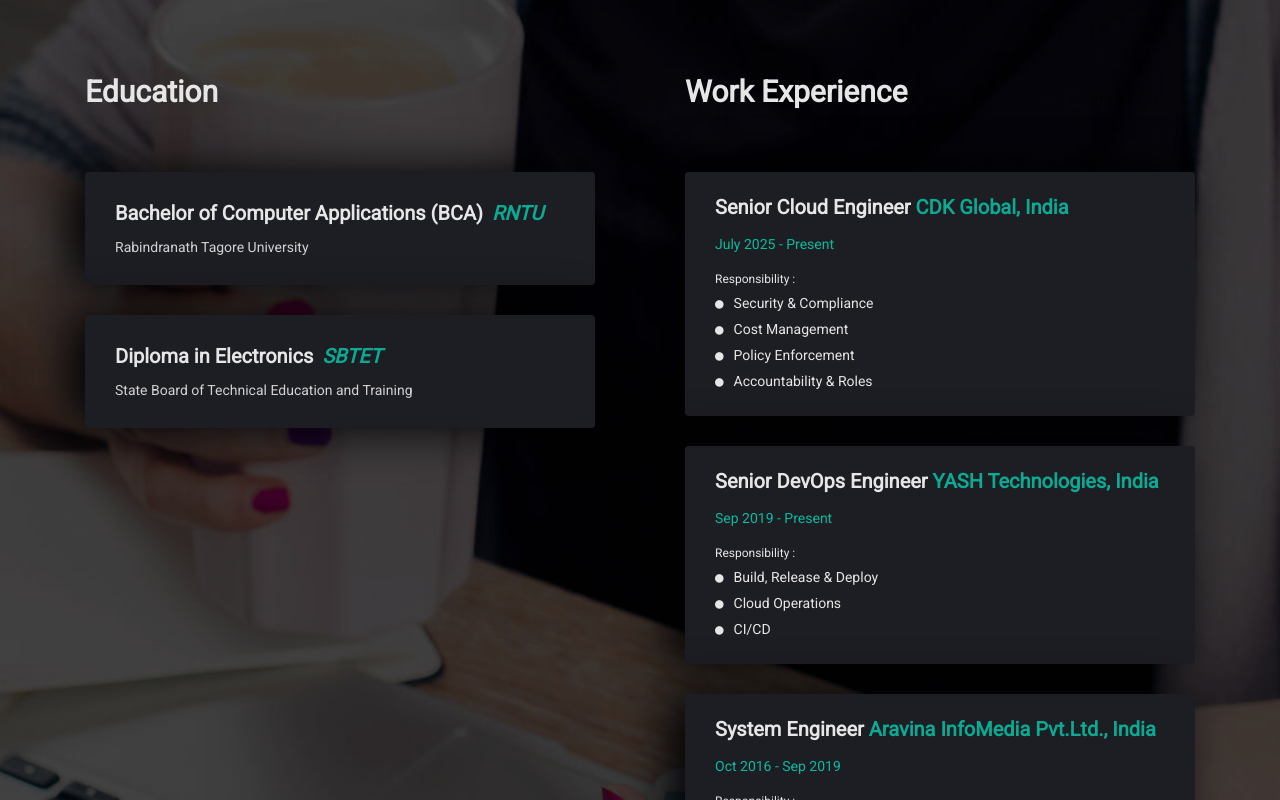
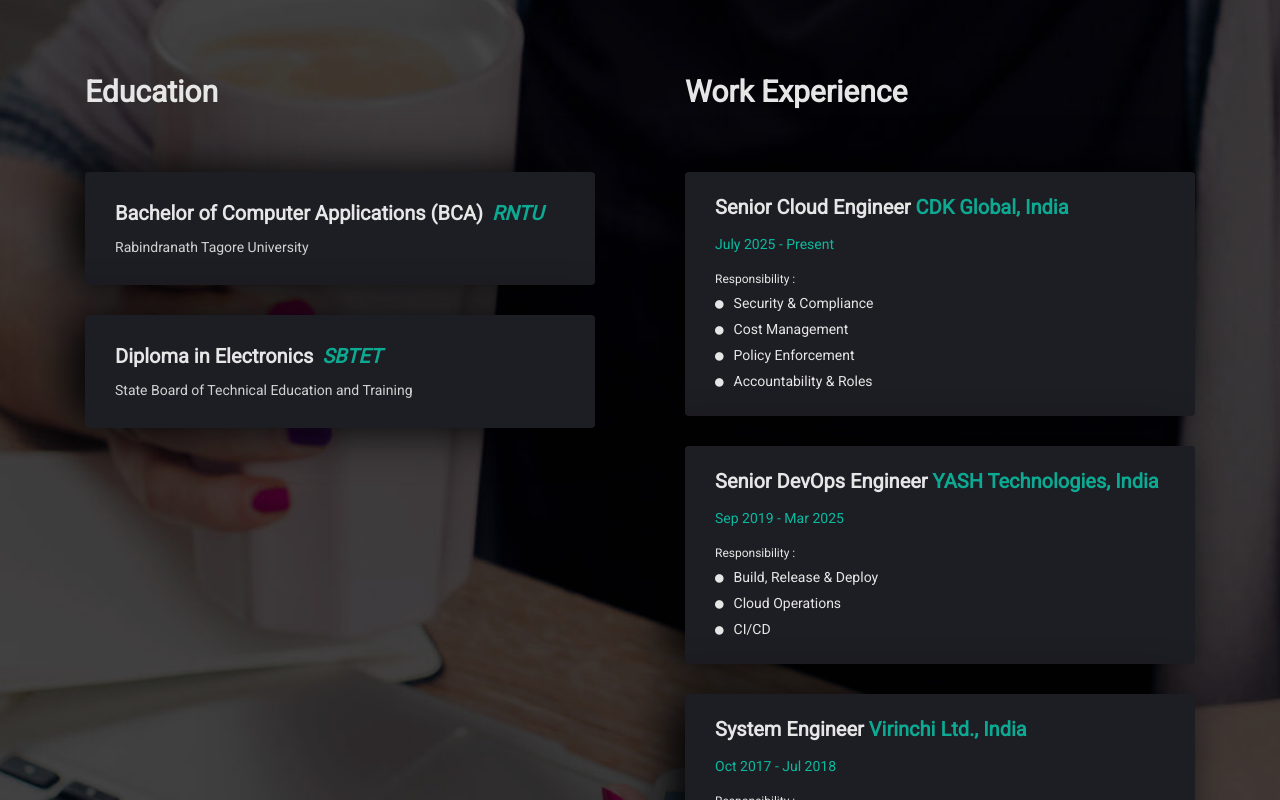
Before and after one commit to ravigolla-devops/ravigolla-devops.github.io, a plain HTML site: page index.html in a window 1280 px wide. Shown: the part 2840-3640 px from the top of the page. Drawn offline with Linux system fonts and the light colour scheme; some packages are replaced by stand-ins of ours.

Commit message:
update Exp and Resume

```diff
--- a/index.html
+++ b/index.html
@@ -213,10 +213,10 @@
                                             <li><em>• CloudFormation</em></li>
                                         </ul>
                                     </li>
-                                    <!-- <li><span>GIT</span></li> --> -->
+                                    <!-- <li><span>GIT(GD-RG.Germany)</span></li> !-->
                                 </ul>
                             </div>
-                            <a href="https://drive.google.com/file/d/1p2XC2PHbjjl4BbarDNThPfm5-Hbtma0U/view?usp=sharing" class="btn btn-fill wow fadeInUp" data-wow-duration="0.8s" data-wow-delay="0.4s">Downlaod CV <i class="fa fa-download"></i></a>
+                            <a href="https://drive.google.com/file/d/1A6B9nPLLyfpUSUZ5AoGvis8qH9JeiDxL/view?usp=sharing" class="btn btn-fill wow fadeInUp" data-wow-duration="0.8s" data-wow-delay="0.4s">Downlaod CV <i class="fa fa-download"></i></a>
                         </div>
                     </div>
                 </div>
@@ -448,7 +448,7 @@
 									<!-- Education Institutes-->
                                     <div class="mh-work-item dark-bg wow fadeInUp" data-wow-duration="0.8s" data-wow-delay="0.4s">
                                         <h4>Senior DevOps Engineer <a href="#">YASH Technologies, India</a></h4>
-                                        <div class="mh-eduyear">Sep 2019 - Present</div>
+                                        <div class="mh-eduyear">Sep 2019 - Mar 2025</div>
                                         <span>Responsibility :</span>
                                         <ul class="work-responsibility">
                                             <li><i class="fa fa-circle"></i>Build, Release & Deploy</li>
@@ -458,8 +458,8 @@
                                     </div>
                                     <!-- Education Institutes-->
                                     <div class="mh-work-item dark-bg wow fadeInUp" data-wow-duration="0.8s" data-wow-delay="0.4s">
-                                        <h4>System Engineer <a href="#">Aravina InfoMedia Pvt.Ltd., India</a></h4>
-                                        <div class="mh-eduyear">Oct 2016 - Sep 2019</div>
+                                        <h4>System Engineer <a href="#">Virinchi Ltd., India</a></h4>
+                                        <div class="mh-eduyear">Oct 2017 - Jul 2018</div>
                                         <span>Responsibility :</span>
                                         <ul class="work-responsibility">
                                             <li><i class="fa fa-circle"></i>Middleware engineer</li>
```
